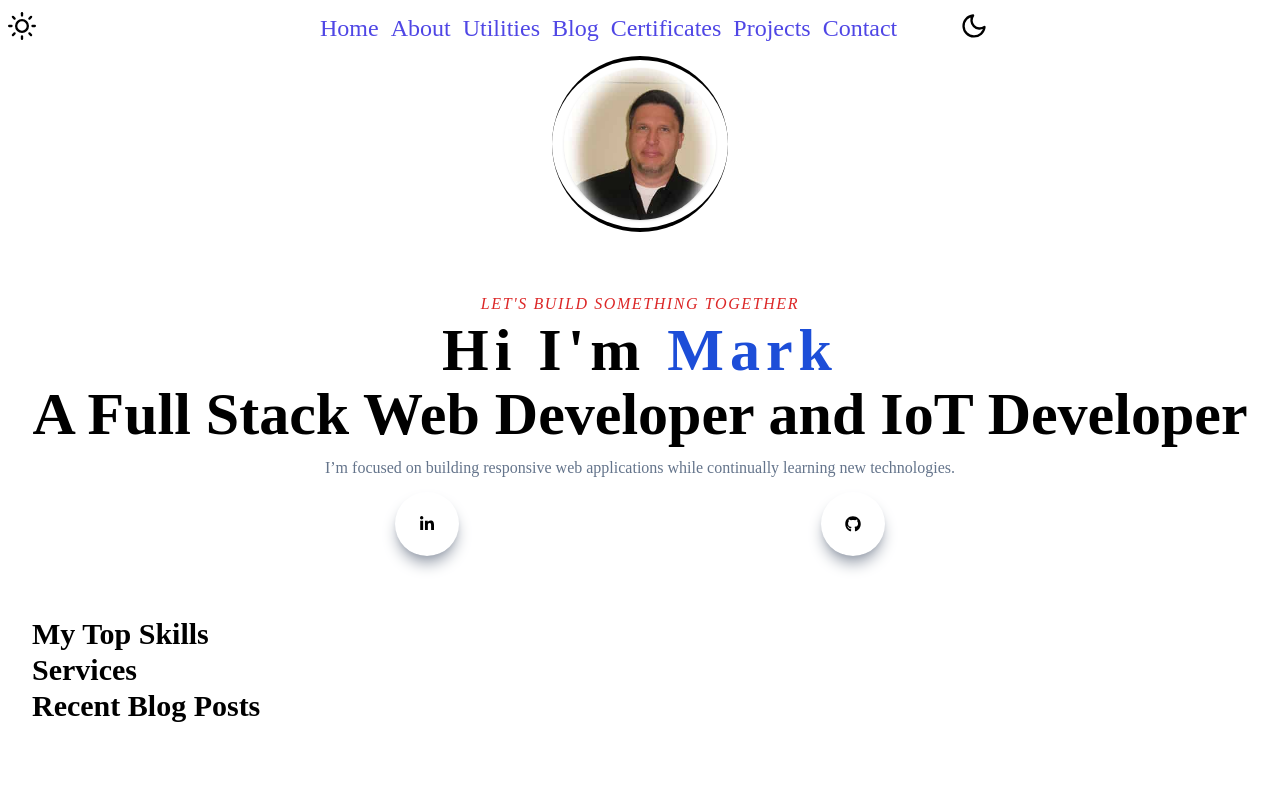
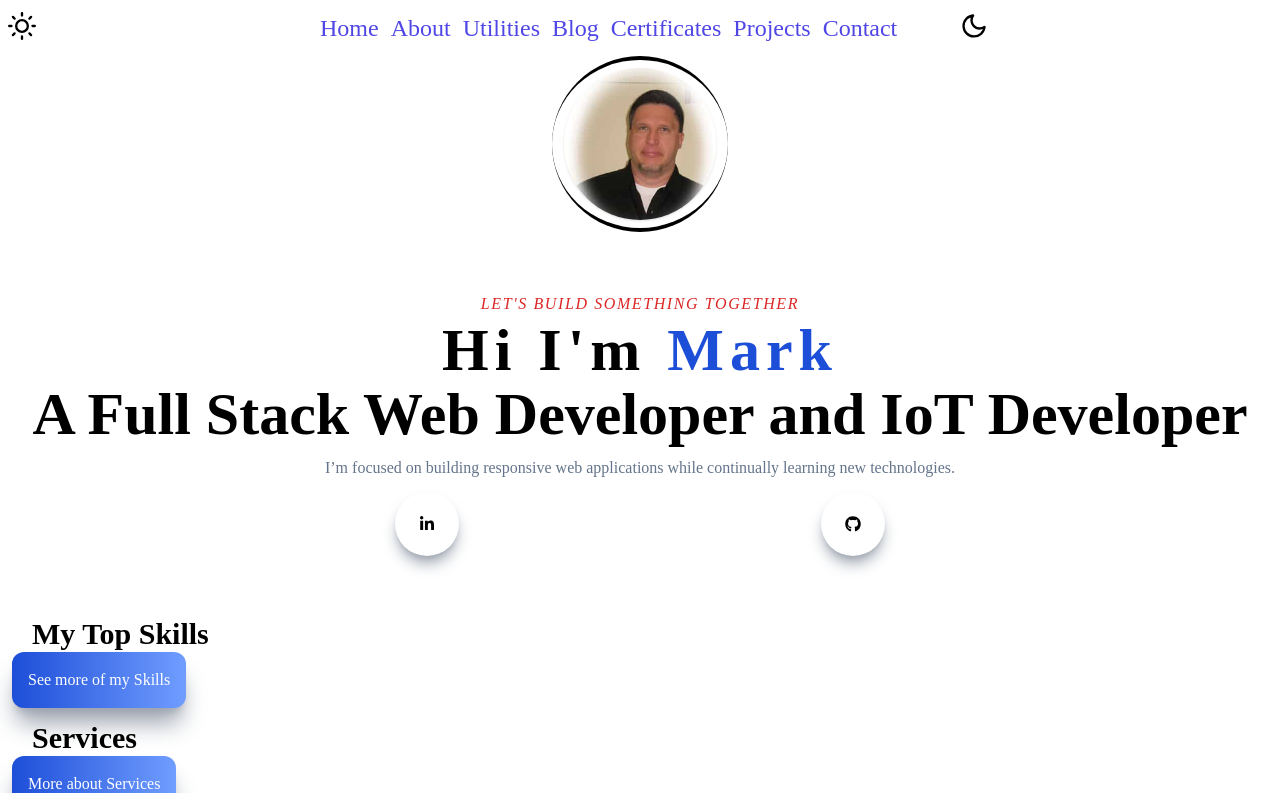
Before and after one commit to samurai71/portfolio, a Next.js app: page / in a window 1280 px wide. Shown: the top 793 px of the page. Built offline with nearby package versions, Linux system fonts and the light colour scheme.

Commit message:
refactor: added two buttons to the main page

```diff
--- a/src/app/(site)/page.tsx
+++ b/src/app/(site)/page.tsx
@@ -76,8 +76,14 @@ export default function Home() {
         </div>
       </div>
       <Topskills />
-      <h2 className="mx-5">Services</h2>
-      <h2 className="mx-5">Recent Blog Posts</h2>
+      <button className="btn-blue-grad pt-4 p-4 bg-sky-700 mx-auto">
+        See more of my Skills
+      </button>
+      <h2 className="mx-5 mt-3">Services</h2>
+      <button className="btn-blue-grad pt-4 p-4 bg-sky-700">
+        More about Services
+      </button>
+      <h2 className="mx-5 mt-3">Recent Blog Posts</h2>
       <Contact />
     </main>
   );
```
